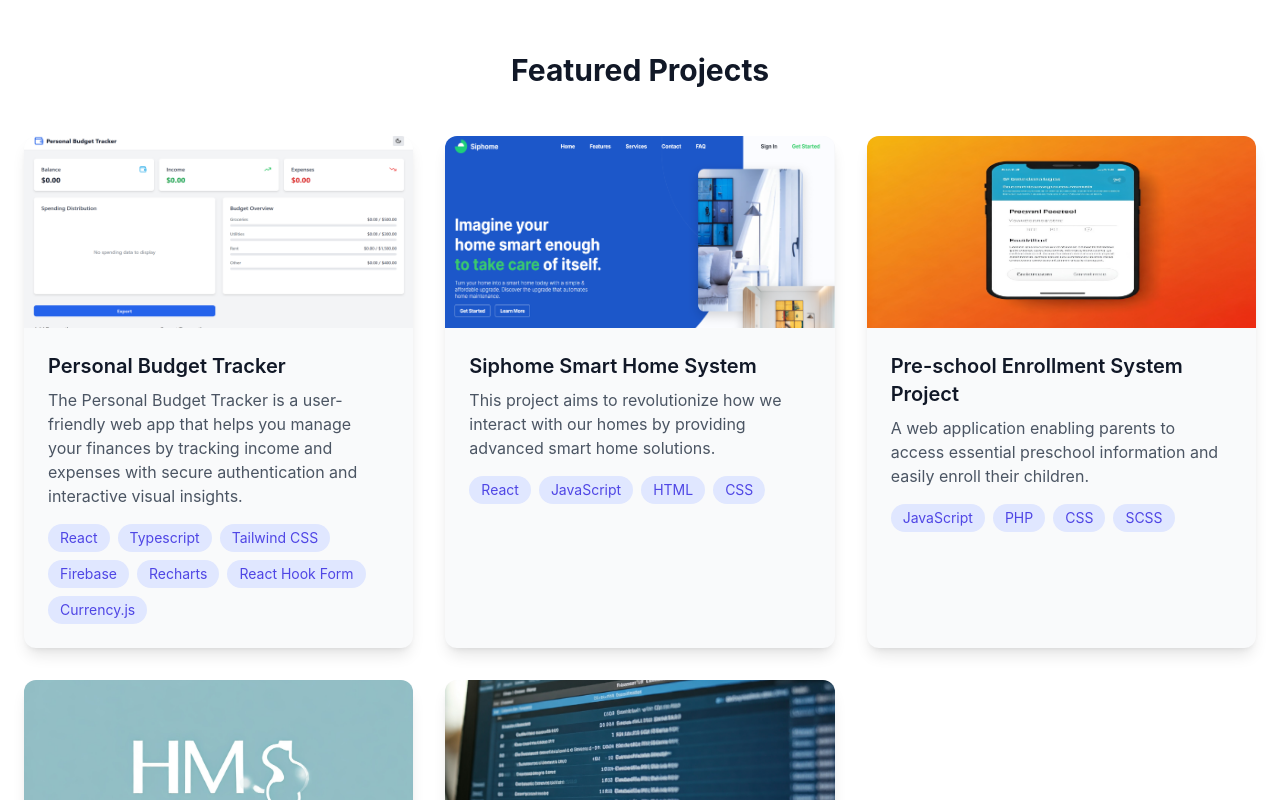
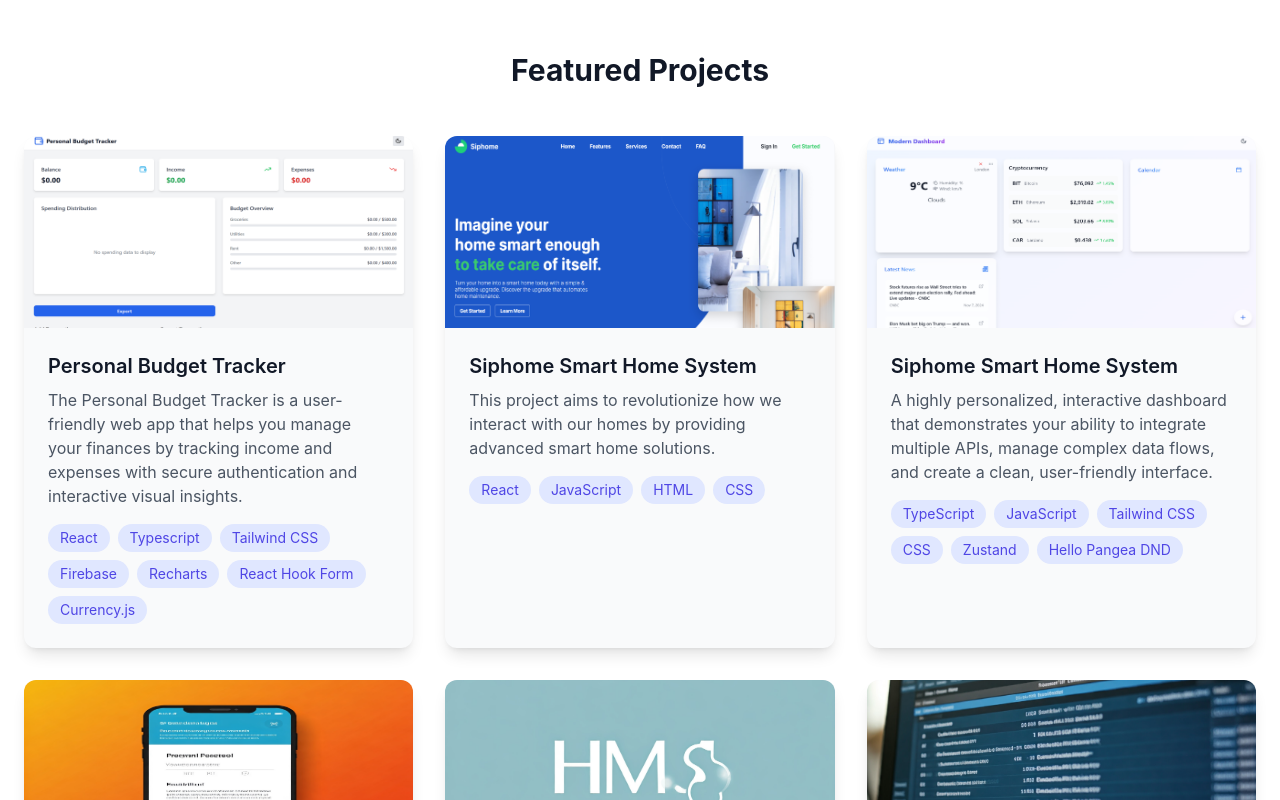
Before and after one commit to Ayyubiy90/my-portfolio, a React (Vite) app in the folder frontend/: page / in a window 1280 px wide. Shown: the part 2680-3480 px from the top of the page. Built offline with nearby package versions, Linux system fonts and the light colour scheme.

Commit message:
Added project and image

```diff
--- a/frontend/src/components/Projects.tsx
+++ b/frontend/src/components/Projects.tsx
@@ -7,6 +7,7 @@ import pre_school from "../../img/projects/Pre-school enrollment.jpg";
 import hms from "../../img/projects/hms.jpg";
 import hie from "../../img/projects/hie.jpg";
 import budget_tracker from "../../img/projects/budget tracker.png";
+import modern_dashboard_tracker from "../../img/projects/modern_dashboard.png";
 
 // Define the Projects component
 const Projects = () => {
@@ -36,6 +37,15 @@ const Projects = () => {
       technologies: ["React", "JavaScript", "HTML", "CSS"], // Technologies used in the project
       githubUrl: "https://github.com/Ayyubiy90/siphome", // Placeholder URL for GitHub repository
       liveUrl: "https://siphome-chinxas-projects.vercel.app/", // Placeholder URL for live demo
+    },
+    {
+      title: "Siphome Smart Home System", // Project title
+      description:
+        "A highly personalized, interactive dashboard that demonstrates your ability to integrate multiple APIs, manage complex data flows, and create a clean, user-friendly interface.", // Project description
+      image: modern_dashboard_tracker, // Project image URL
+      technologies: ["TypeScript", "JavaScript", "Tailwind CSS", "CSS", "Zustand", "Hello Pangea DND"], // Technologies used in the project
+      githubUrl: "https://github.com/Ayyubiy90/personalized-dashboard-with-API-integrations", // Placeholder URL for GitHub repository
+      liveUrl: "https://personalized-dashboard-with-api-integrations.vercel.app/", // Placeholder URL for live demo
     },
     {
       title: "Pre-school Enrollment System Project",
```
Also changed, not shown: frontend/img/projects/modern_dashboard.png (added).
